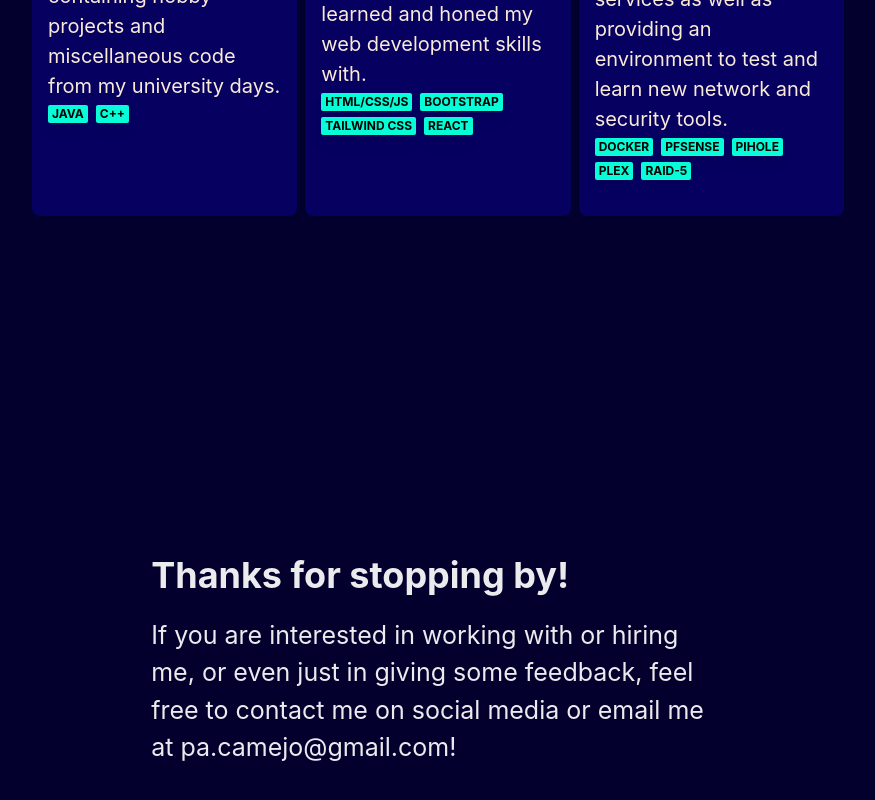
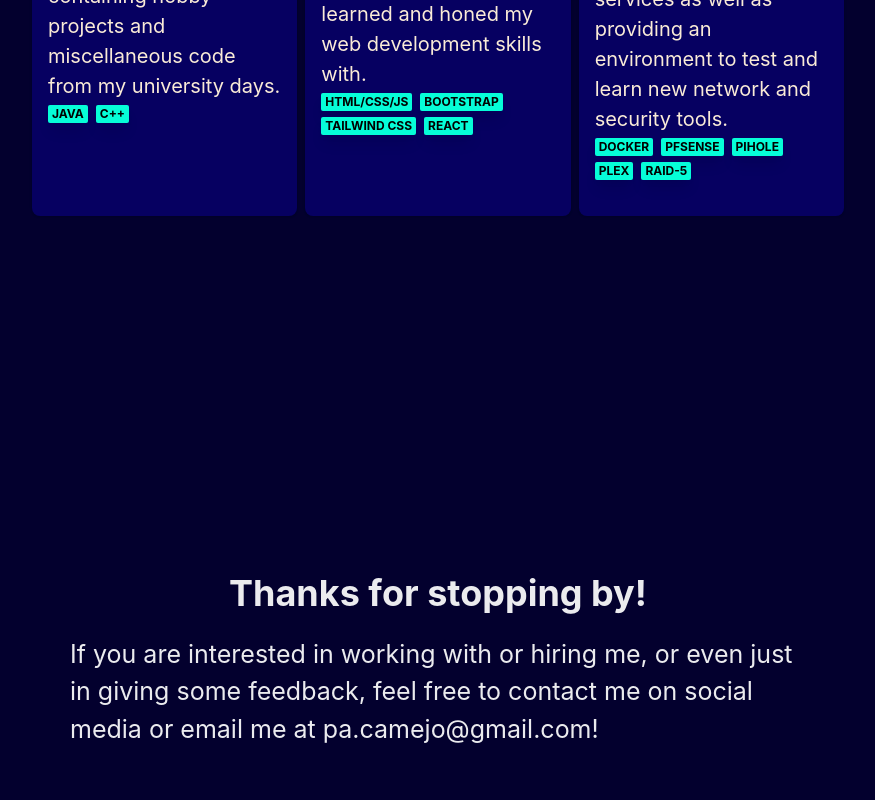
Before and after one commit to PeterCamejo/Personal-Website-v3, a Next.js app: page / in a window 1280 px wide. Shown: the part 2987-3787 px from the top of the page, without its empty margins (202-1077 px from the left). Built offline with nearby package versions, Linux system fonts and the light colour scheme.

Commit message:
sllight edits to contact page

```diff
--- a/components/sections/ContactSection.js
+++ b/components/sections/ContactSection.js
@@ -15,7 +15,7 @@ const ContactSection = () => {
              w="100%"
              backgroundColor={useColorModeValue('#f58c00', '#03002e' )}
         >
-            <Container mb={8}>
+            <Container maxW='container.md' mb={8} centerContent>
                 <Heading as="h1" mb={5}>Thanks for stopping by!</Heading>
                 <Text fontSize={{base:"20px", md:"25px"}}>If you are interested in working with or hiring me, or even just in giving some feedback, feel free to contact me on social media or email me at pa.camejo@gmail.com!</Text>
             </Container>
```
